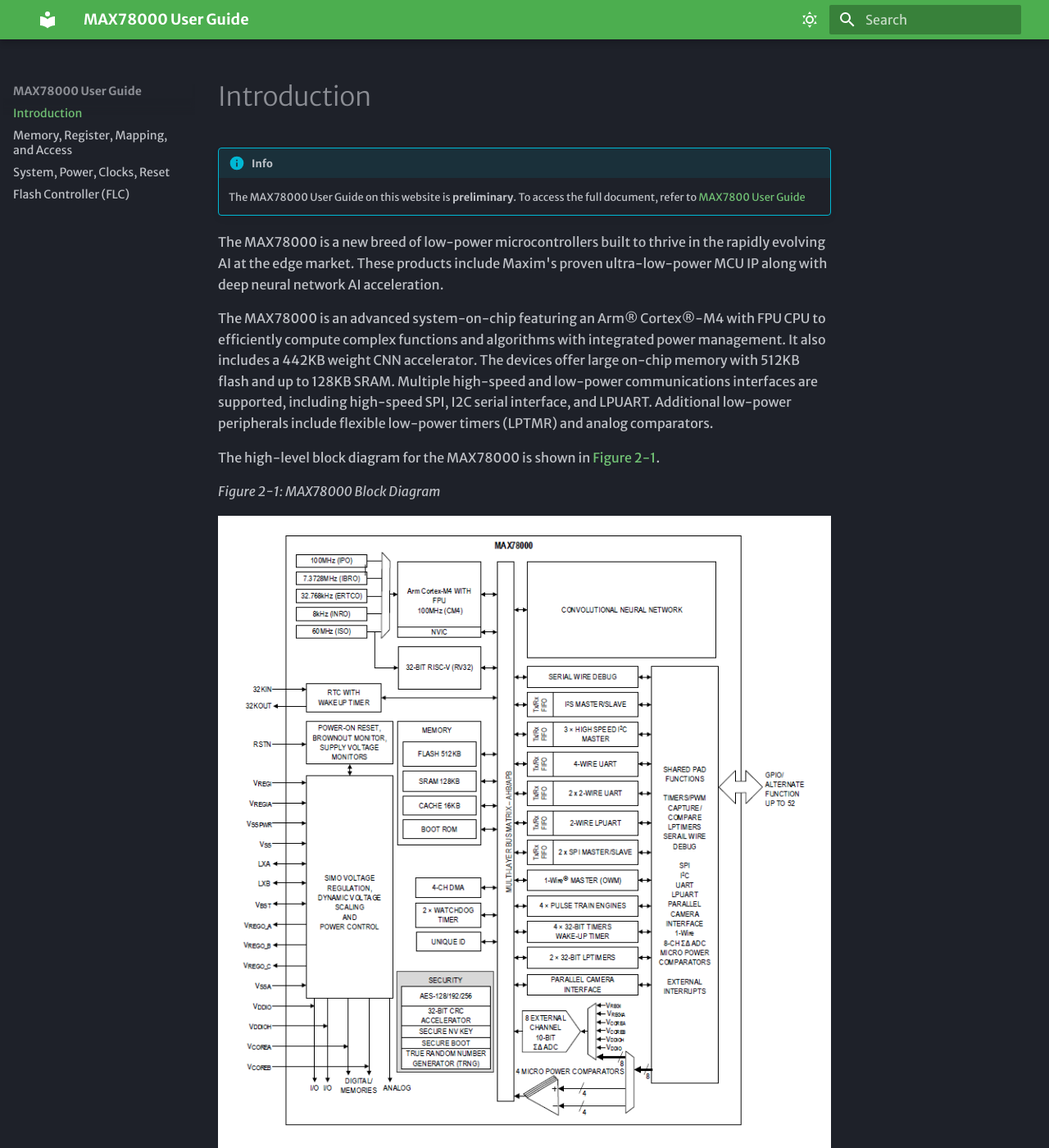
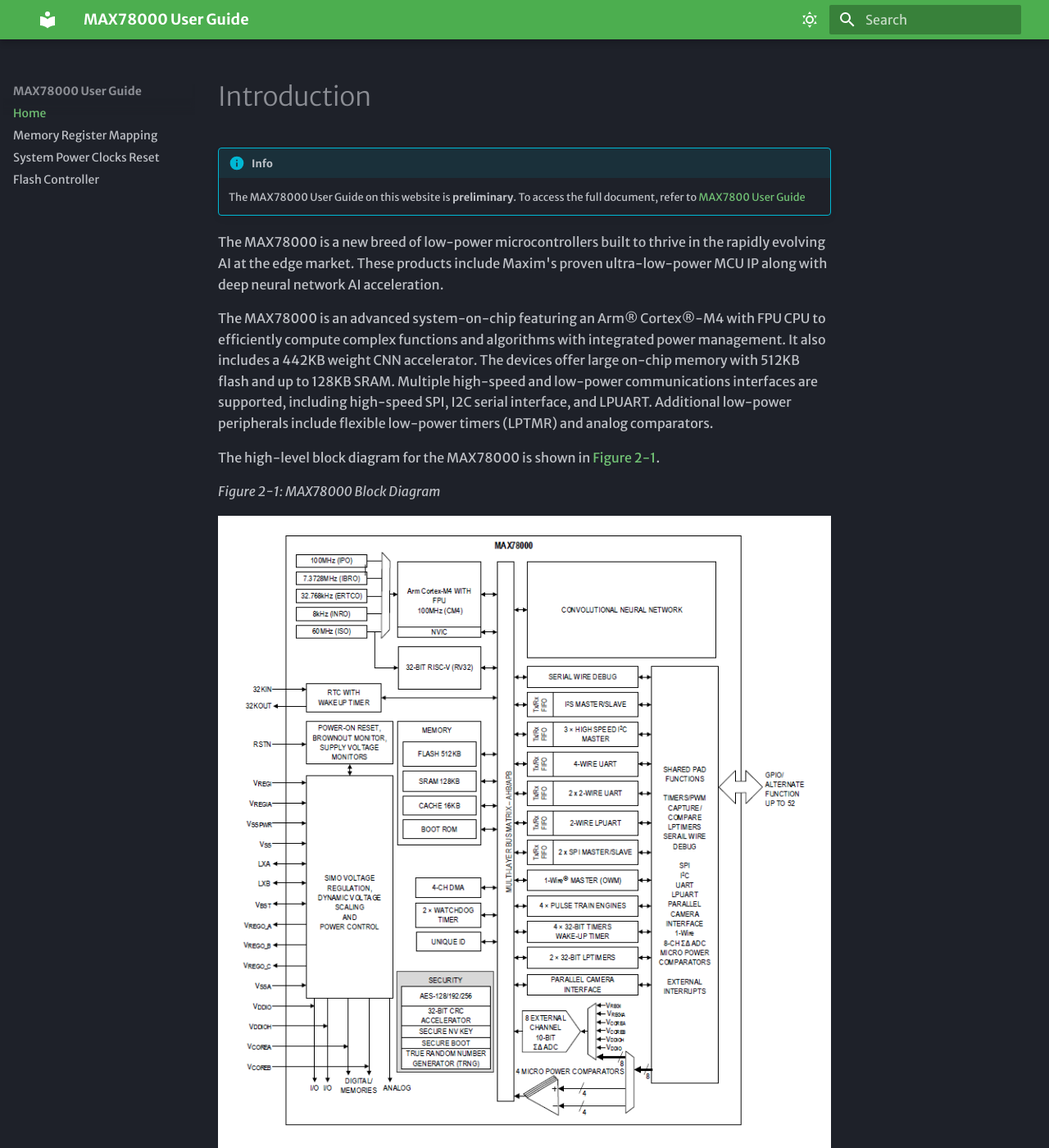
Before and after one commit to tunc-ay/max78000.github.io, an MkDocs documentation site: the page built from docs/index.md, in a window 1280 px wide and 1400 px high. Shown: the whole window at 82% size. Built offline with MkDocs 1.6.1 and Material for MkDocs 9.7.7, drawn with Linux system fonts in a browser that asks for light colours; some web fonts are replaced; some of the changed lines change nothing that is shown.

Commit message:
updated the theme

```diff
--- a/mkdocs.yml
+++ b/mkdocs.yml
@@ -1,12 +1,11 @@
 site_name: MAX78000 User Guide
 site_url: https://tunc-ay.github.io/max78000.github.io/
 nav:
-  - index.md
-  - memory-register-mapping-access.md
-  - system-power-clocks-reset.md
-  - flash-controller.md
+  - Home: index.md
+  - Memory Register Mapping: memory-register-mapping-access.md
+  - System Power Clocks Reset: system-power-clocks-reset.md
+  - Flash Controller: flash-controller.md
 theme:
-  custom_dir: docs/css
   name: material
   palette:
     # Dark Mode
```
